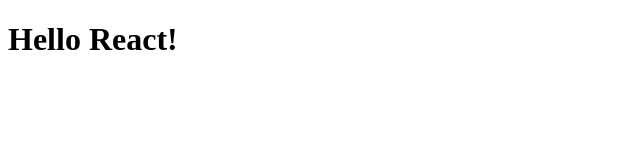
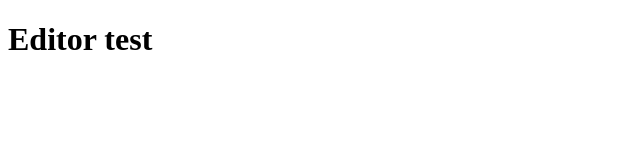
Before and after one commit to octylFractal/write-or-wrong, a React app: page / in a window 1280 px wide. Shown: the top 160 px of the page, without its empty margins (0-640 px from the left). Built offline with nearby package versions, Linux system fonts and the light colour scheme.

Commit message:
Added editor component

```diff
--- a/src/renderer/App.tsx
+++ b/src/renderer/App.tsx
@@ -1,5 +1,8 @@
+import Editor from "./editor/Editor";
+
 export default function App() {
     return <div>
-        <h1>Hello React!</h1>
+        <h1>Editor test</h1>
+        <Editor />
     </div>
 }
--- /dev/null
+++ b/src/renderer/editor/Editor.tsx
@@ -0,0 +1,4 @@
+export default function Editor() {
+    return <div contentEditable="true">
+    </div>
+}
```
